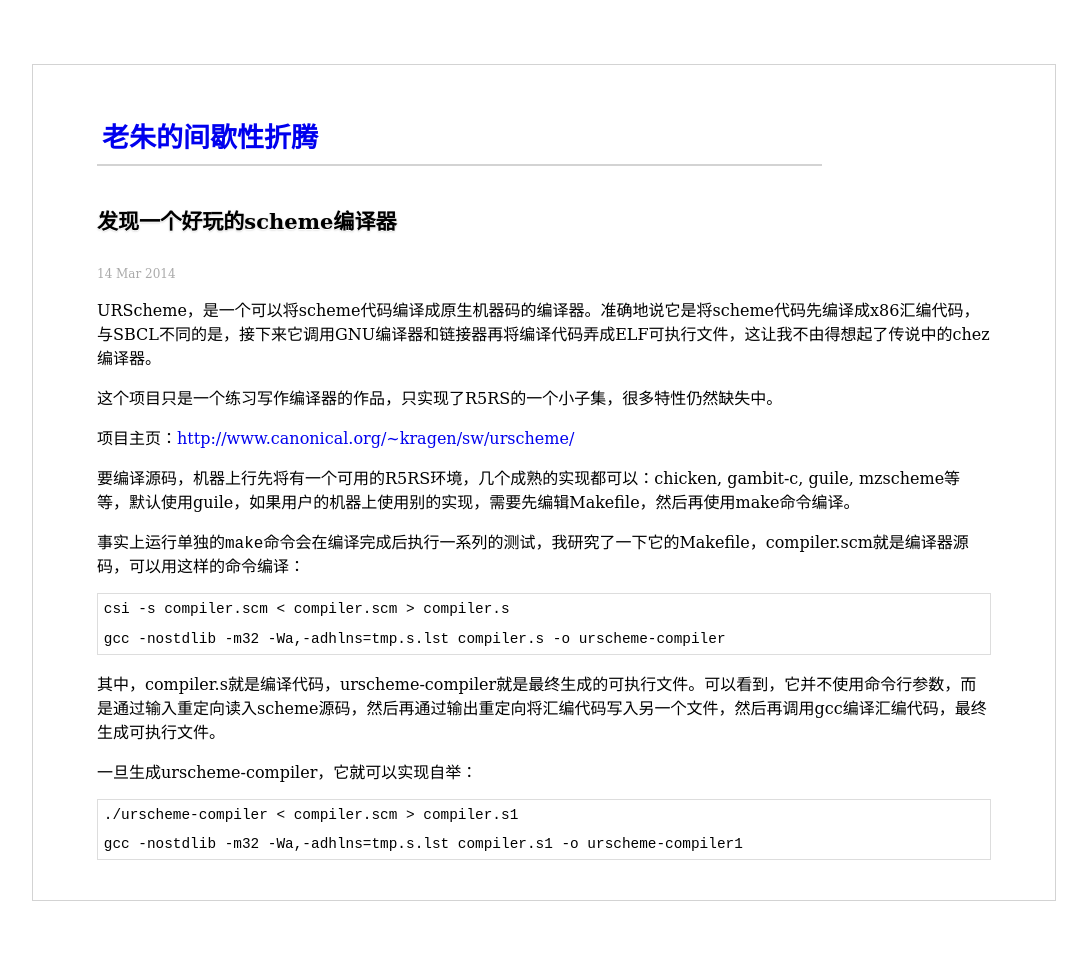
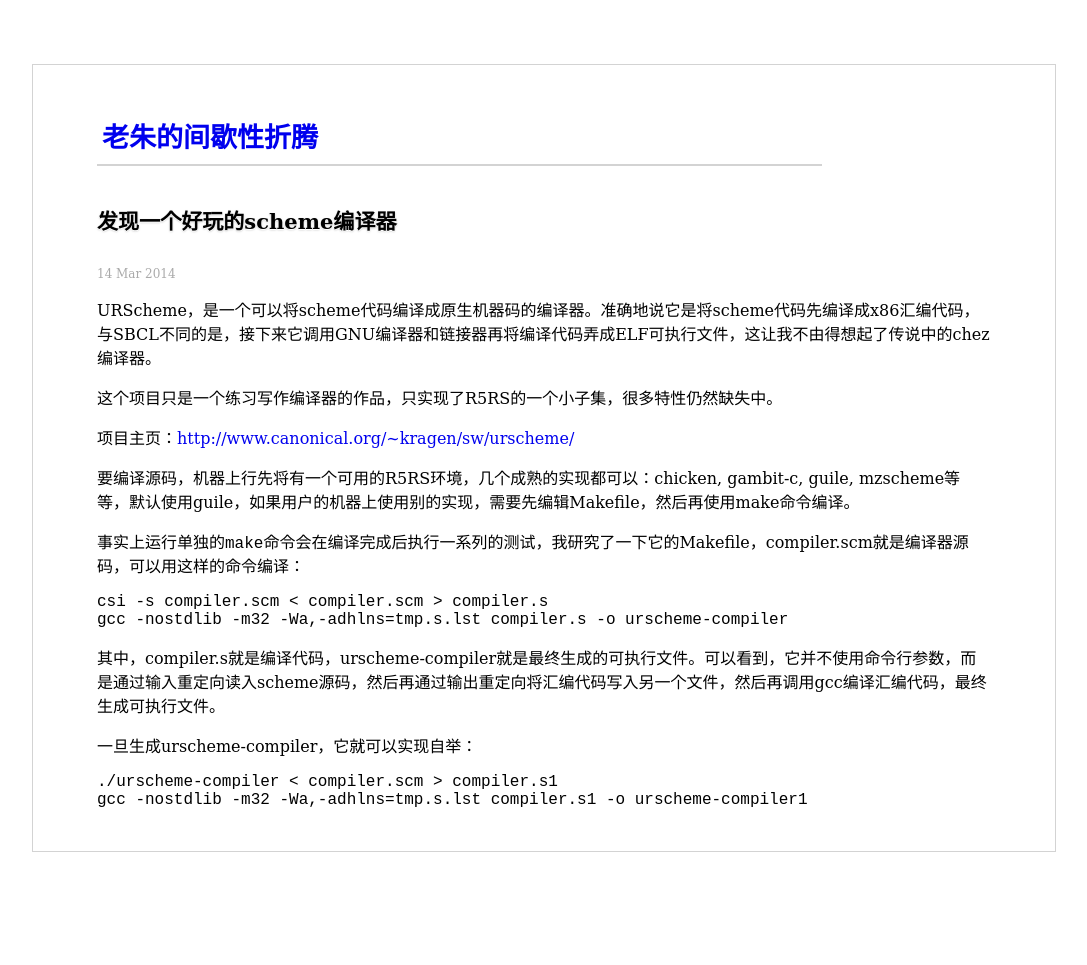
Before and after one commit to rhuichao/uternet.github.io, a Jekyll site: the page built from _posts/2014-03-14-UrScheme-Compiler.md, in a window 1280 px wide. Shown: the whole page, without its empty margins (96-1183 px from the left). Built offline with Jekyll 4.4.1, drawn with Linux system fonts in a browser that asks for light colours; after the commit the page ends 916 px from its top, so only the background shows below that.

Commit message:
Update main.css

```diff
--- a/css/main.css
+++ b/css/main.css
@@ -51,7 +51,7 @@ blockquote {
   font-size: 12px;
 }
 
-pre {
+body.pre {
     font-family: Monaco, Liberation Mono, Courier, monospace;
     font-size: 90%;
     border: solid 1px #ddd;
```
